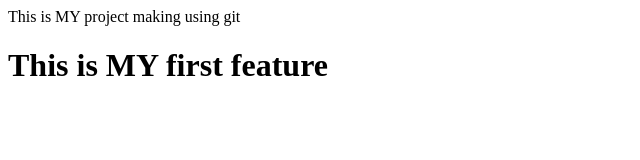
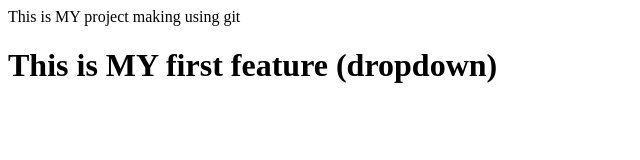
Before and after one commit to trailuser123/first-project, a plain HTML site: page index.html in a window 1280 px wide. Shown: the whole page, without its empty margins (0-640 px from the left). Drawn offline with Linux system fonts and the light colour scheme.

```diff
--- a/index.html
+++ b/index.html
@@ -1,3 +1,3 @@
 <p>This is MY project making using git </p>
 
-<h1> This is MY first feature</h1>
+<h1> This is MY first feature (dropdown)</h1>
```
